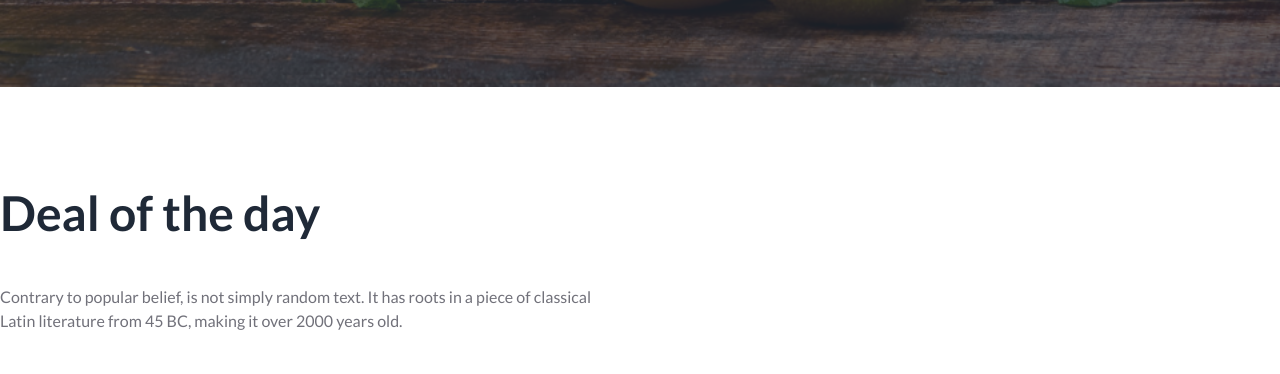
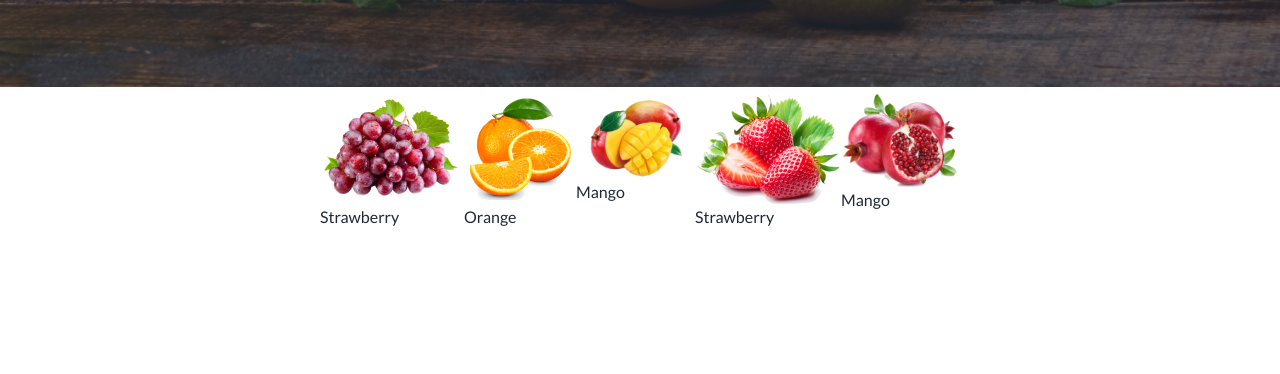
Before and after one commit to azadctg24/fruit-brust-assignment-3, a plain HTML site: page index.html in a window 1280 px wide. Shown: the part 905-1279 px from the top of the page. Drawn offline with nearby package versions, Linux system fonts and the light colour scheme; grey boxes are pictures that could not be loaded; files whose address does not match are found by name.

Commit message:
added bonus part

```diff
--- a/index.html
+++ b/index.html
@@ -76,6 +76,8 @@
       <a href="#slide2" class="btn btn-circle">❯</a>
     </div>
   </div>
+
+
   <div id="slide2" class="carousel-item relative w-full">
     <div class="hero min-h-screen" style="background-image: url(./images/banner2.png);">
       <div class="hero-overlay bg-opacity-60"></div>
@@ -96,13 +98,13 @@
 
   <div id="slide3" class="carousel-item relative w-full">
     <img src="/images//banner3.png" class="w-full" />
-
-
     <div class="absolute flex justify-between transform -translate-y-1/2 left-5 right-5 top-1/2">
       <a href="#slide2" class="btn btn-circle">❮</a>
       <a href="#slide4" class="btn btn-circle">❯</a>
     </div>
   </div>
+
+
   <div id="slide4" class="carousel-item relative w-full">
     <div class="hero min-h-screen" style="background-image: url(./images/banner2.png);">
       <div class="hero-overlay bg-opacity-60"></div>
@@ -120,6 +122,29 @@
     </div>
   </div>
 </div>
+<div class="grid grid-flow-col mx-80 h-64">
+  <div>
+    <img src="./images/fruit1.png" alt="">
+    <h2>Strawberry</h2>
+  </div>
+  <div>
+    <img src="./images/fruit2.png" alt="">
+    <h2>Orange</h2>
+  </div>
+  <div>
+    <img src="./images/fruit3.png" alt="">
+    <h2>Mango</h2>
+  </div>
+  <div>
+    <img src="./images/fruit4.png" alt="">
+    <h2>Strawberry</h2>
+  </div>
+  <div>
+    <img src="./images/fruit5.png" alt="">
+    <h2>Mango</h2>
+  </div>
+
+</div>
 
     </header>
     <main>
@@ -127,7 +152,7 @@
 <section class="my-24 mx-auto gap-0">
   <h3 class="text-5xl font-semibold mb-12">Deal of the day</h3>
   <p class="font-medium text-base text-zinc-500 mb-11">Contrary to popular belief, is not simply random text. It has roots in a piece of classical <br> Latin literature from 45 BC, making it over 2000 years old.</p>
- <!-- <div class=""> -->
+
   <div class="mx-auto grid grid-flow-col grid-cols-4 md:grid-cols-2 lg:grid-cols-3">
     <!-- First Card -->
     <div class="card w-80 h-96 bg-base-100 shadow-xl">
@@ -266,7 +291,6 @@
   </div>
       </div>
     </div>
-
   </div>
 </section>
 
```
